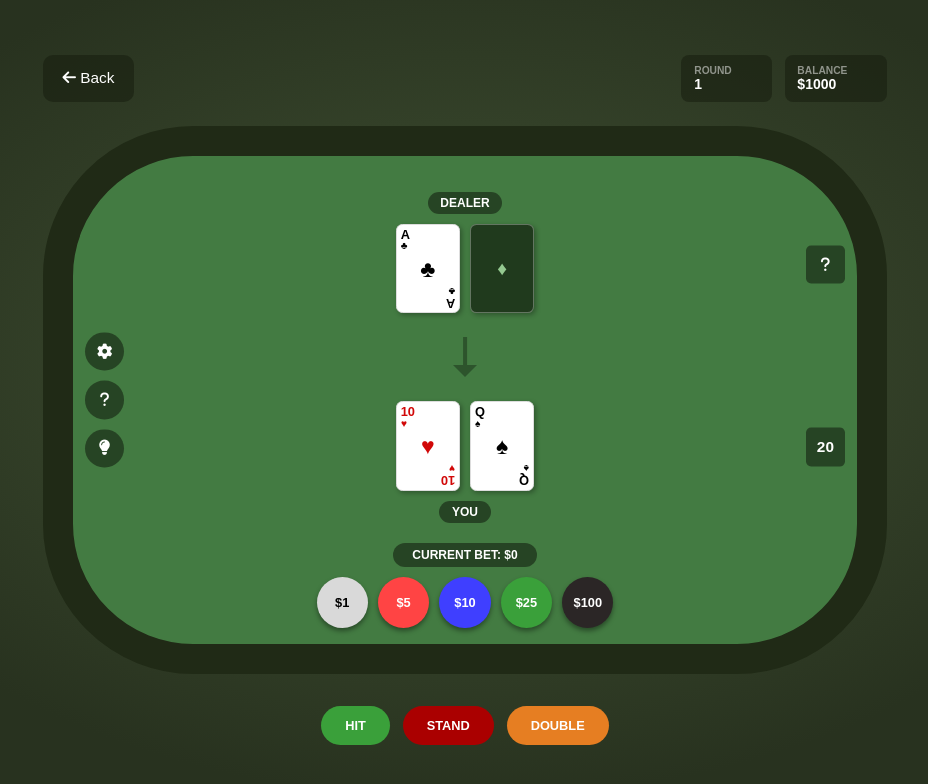
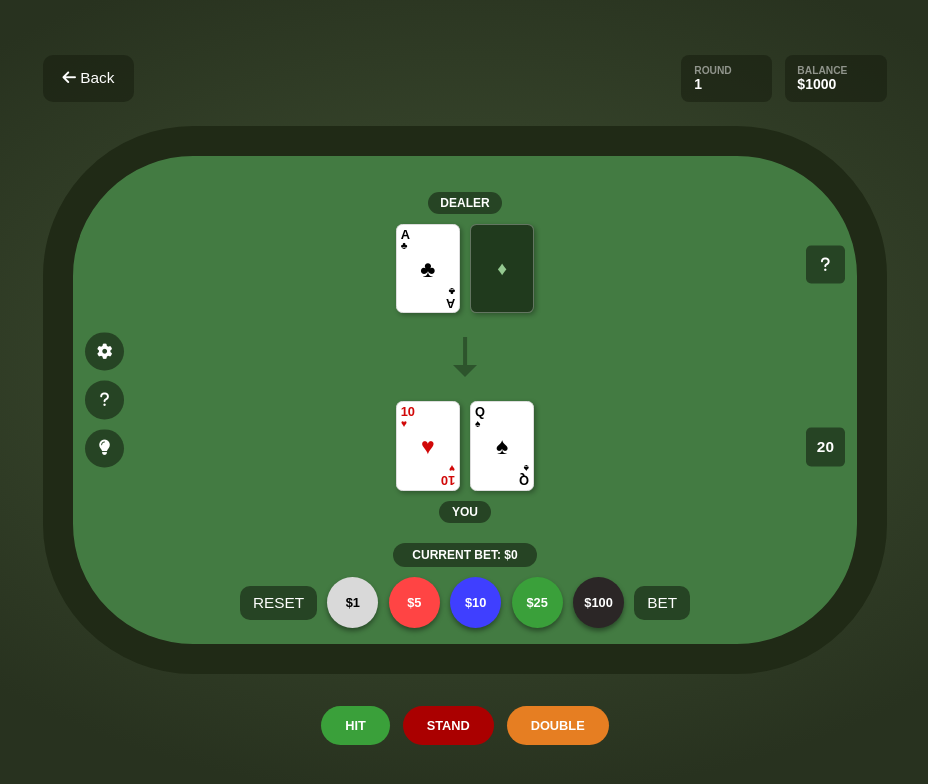
Before and after one commit to cse110-sp25-group3/warmup-exercise, a plain HTML site: page step3-blackjack/pages/game.html in a window 1280 px wide. Shown: the whole page, without its empty margins (175-1103 px from the left). Drawn offline with Linux system fonts and the light colour scheme.

Commit message:
add bet buttons

```diff
--- a/step3-blackjack/pages/game.css
+++ b/step3-blackjack/pages/game.css
@@ -296,6 +296,9 @@ body {
     display: flex;
     gap: clamp(8px, 0.8vw, 15px);
     justify-content: center;
+    justify-items: center;
+    align-content: center;
+    align-items: center;
     flex-wrap: wrap;
 }
 
@@ -350,6 +353,30 @@ body {
 
 .chip-100 {
     background-color: #2b2626;
+}
+
+.bet-button {
+    background-color: rgba(10, 15, 6, 0.5);
+    color: white;
+    border-radius: 10px;
+    border: none;
+    font-size: clamp(14px, 1.2vw, 18px);
+    cursor: pointer;
+    display: flex;
+    align-items: center;
+    gap: 8px;
+    padding: 1vh 1vw;
+    transition: all 0.1s ease;
+}
+
+.bet-button:hover {
+    transform: translateY(-2px);
+    box-shadow: 0 1px 2px rgba(0, 0, 0, 0.3);
+}
+
+.bet-button:active {
+    transform: translateY(0);
+    box-shadow: 0 0px 0px rgba(0, 0, 0, 0.3);
 }
 
 /* Side controls */
--- a/step3-blackjack/pages/game.html
+++ b/step3-blackjack/pages/game.html
@@ -96,11 +96,13 @@
 
                     <!-- Betting chips -->
                     <div class="betting-chips">
+                        <button class="bet-button">RESET</button>
                         <button class="betting-chip chip-1" data-value="1">$1</button>
                         <button class="betting-chip chip-5" data-value="5">$5</button>
                         <button class="betting-chip chip-10" data-value="10">$10</button>
                         <button class="betting-chip chip-25" data-value="25">$25</button>
                         <button class="betting-chip chip-100" data-value="100">$100</button>
+                        <button class="bet-button">BET</button>
                     </div>
                 </div>
 
```
